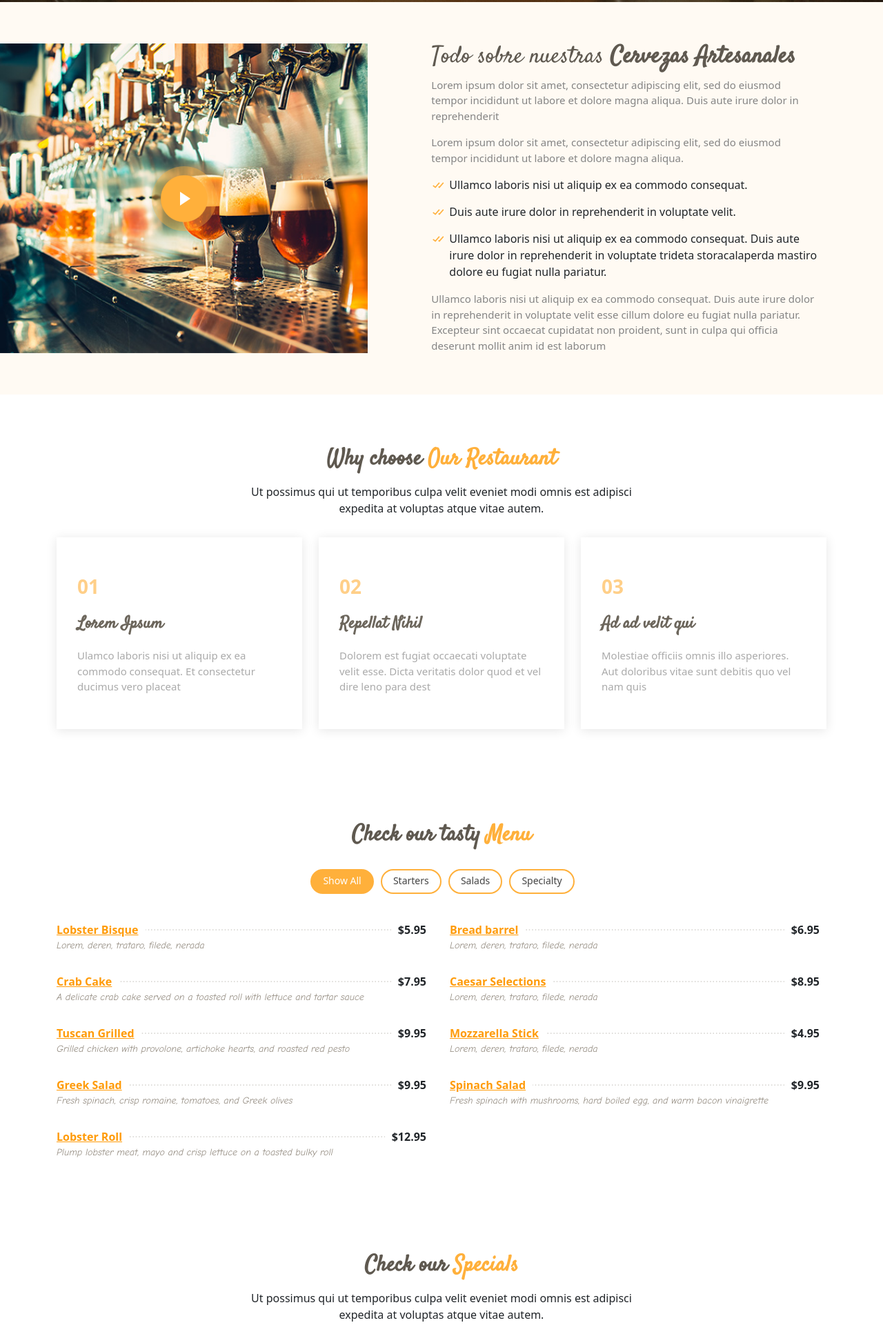
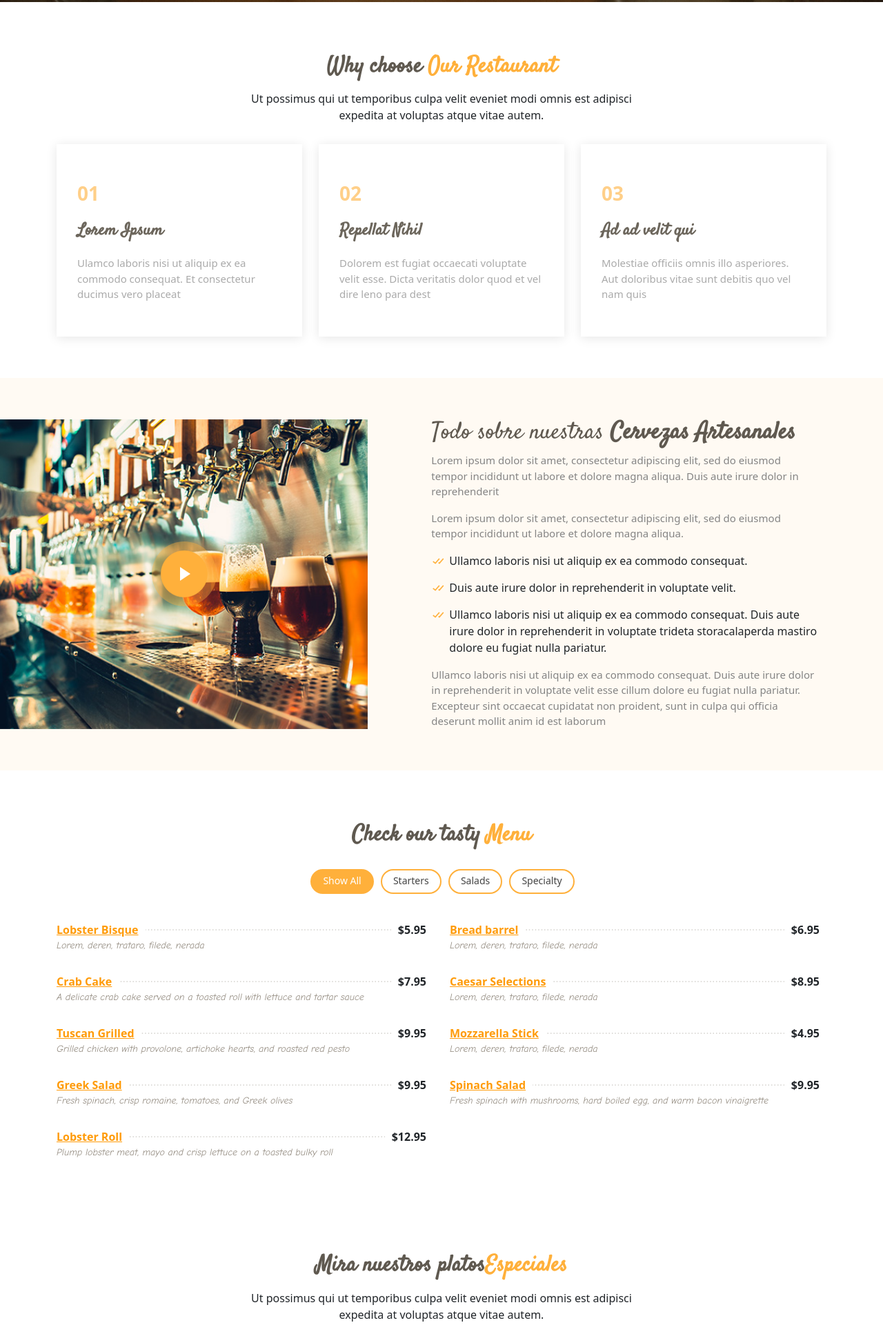
Before and after one commit to MatiasGoyaCampanella/Valkiriabar, a website with bundled scripts: page index.html in a window 1280 px wide. Shown: the part 797-2718 px from the top of the page at 69% size. Built offline with nearby package versions, Linux system fonts and the light colour scheme; animation ran at ten frames a second.

Commit message:
corrección html

```diff
--- a/index.html
+++ b/index.html
@@ -38,7 +38,7 @@
   <section id="topbar" class="d-none d-lg-flex align-items-center fixed-top topbar-transparent">
     <div class="container text-right">
       <i class="icofont-phone"></i> +54 9 (0221)4209781
-      <i class="icofont-clock-time icofont-rotate-180"></i> lunes-sábado: 11:00 AM - 23:00 PM
+      <i class="icofont-clock-time icofont-rotate-180"></i> lunes-sábado: 18:00 - 03:00
     </div>
   </section>
 
@@ -111,7 +111,7 @@
             <div class="carousel-container">
               <div class="carousel-content">
                 <h2 class="animate__animated animate__fadeInDown"><span>Valkiria Bar</span> Restaurante</h2>
-                <p class="animate__animated animate__fadeInUp">Un ambiente calido y muy distendido, con música de fondo con un volumen acorde para poder charlar sin gritar.</p>
+                <p class="animate__animated animate__fadeInUp">Un ambiente cálido y muy distendido, con música de fondo con un volumen acorde para poder charlar sin gritar.</p>
                 <div>
                   <a href="#menu" class="btn-menu animate__animated animate__fadeInUp scrollto">Nuestro Menú</a>
                   <a href="#book-a-table" class="btn-book animate__animated animate__fadeInUp scrollto">Reservar una mesa</a>
@@ -138,7 +138,49 @@
 
   <main id="main">
 
-    <!-- ======= About Section ======= -->
+
+    <!-- ======= Por qué elegirnos? Section ======= -->
+    <section id="why-us" class="why-us">
+      <div class="container">
+
+        <div class="section-title">
+          <h2>Why choose <span>Our Restaurant</span></h2>
+          <p>Ut possimus qui ut temporibus culpa velit eveniet modi omnis est adipisci expedita at voluptas atque vitae autem.</p>
+        </div>
+
+        <div class="row">
+
+          <div class="col-lg-4">
+            <div class="box">
+              <span>01</span>
+              <h4>Lorem Ipsum</h4>
+              <p>Ulamco laboris nisi ut aliquip ex ea commodo consequat. Et consectetur ducimus vero placeat</p>
+            </div>
+          </div>
+
+          <div class="col-lg-4 mt-4 mt-lg-0">
+            <div class="box">
+              <span>02</span>
+              <h4>Repellat Nihil</h4>
+              <p>Dolorem est fugiat occaecati voluptate velit esse. Dicta veritatis dolor quod et vel dire leno para dest</p>
+            </div>
+          </div>
+
+          <div class="col-lg-4 mt-4 mt-lg-0">
+            <div class="box">
+              <span>03</span>
+              <h4> Ad ad velit qui</h4>
+              <p>Molestiae officiis omnis illo asperiores. Aut doloribus vitae sunt debitis quo vel nam quis</p>
+            </div>
+          </div>
+
+        </div>
+
+      </div>
+    </section><!-- End Whu Us Section -->
+
+
+    <!-- ======= Nuestras cervezas Section ======= -->
     <section id="about" class="about">
       <div class="container-fluid">
 
@@ -177,46 +219,6 @@
 
       </div>
     </section><!-- End About Section -->
-
-    <!-- ======= Whu Us Section ======= -->
-    <section id="why-us" class="why-us">
-      <div class="container">
-
-        <div class="section-title">
-          <h2>Why choose <span>Our Restaurant</span></h2>
-          <p>Ut possimus qui ut temporibus culpa velit eveniet modi omnis est adipisci expedita at voluptas atque vitae autem.</p>
-        </div>
-
-        <div class="row">
-
-          <div class="col-lg-4">
-            <div class="box">
-              <span>01</span>
-              <h4>Lorem Ipsum</h4>
-              <p>Ulamco laboris nisi ut aliquip ex ea commodo consequat. Et consectetur ducimus vero placeat</p>
-            </div>
-          </div>
-
-          <div class="col-lg-4 mt-4 mt-lg-0">
-            <div class="box">
-              <span>02</span>
-              <h4>Repellat Nihil</h4>
-              <p>Dolorem est fugiat occaecati voluptate velit esse. Dicta veritatis dolor quod et vel dire leno para dest</p>
-            </div>
-          </div>
-
-          <div class="col-lg-4 mt-4 mt-lg-0">
-            <div class="box">
-              <span>03</span>
-              <h4> Ad ad velit qui</h4>
-              <p>Molestiae officiis omnis illo asperiores. Aut doloribus vitae sunt debitis quo vel nam quis</p>
-            </div>
-          </div>
-
-        </div>
-
-      </div>
-    </section><!-- End Whu Us Section -->
 
     <!-- ======= Menu Section ======= -->
     <section id="menu" class="menu">
@@ -325,12 +327,12 @@
       </div>
     </section><!-- End Menu Section -->
 
-    <!-- ======= Specials Section ======= -->
+    <!-- ======= Nuestros platos especiales Section ======= -->
     <section id="specials" class="specials">
       <div class="container">
 
         <div class="section-title">
-          <h2>Check our <span>Specials</span></h2>
+          <h2>Mira nuestros platos<span>Especiales</span></h2>
           <p>Ut possimus qui ut temporibus culpa velit eveniet modi omnis est adipisci expedita at voluptas atque vitae autem.</p>
         </div>
 
```
